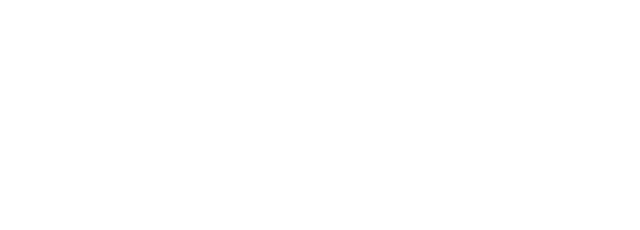
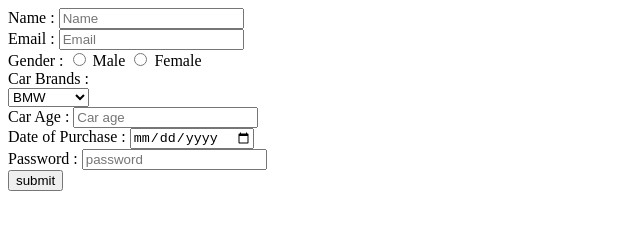
Before and after one commit to acciojob/car-insurance-form-yadavlav7978, a website: page main.html in a window 1280 px wide. Shown: the whole page, without its empty margins (0-640 px from the left). Drawn offline with Linux system fonts and the light colour scheme.

Commit message:
created a submission

```diff
--- a/main.html
+++ b/main.html
@@ -7,7 +7,45 @@
 </head>
 
 <body>
-	<!-- the entire body must be written by student -->
+	<form method="post">
+		<!--Name-->
+		<label for="name">Name : </label>
+		<input type="text" id="name" required placeholder="Name"/><br>
+
+	 <!--Email-->
+	 <label for="email">Email : </label>
+	 <input type="email" id="email" required placeholder="Email"/><br>
+
+    <!--Gender-->
+	<label>Gender : </label>
+	<input type="radio" required/>
+	<label>Male</label>
+	<input type="radio" required/>
+	<label>Female</label><br>
+
+  <!--Car Brands-->
+	<label for="cars">Car Brands : </label><br>
+     <select id="cars" >
+		 <option for="BMW">BMW</option>
+		<option for="Audi">Audi</option>
+		<option for="Mercedez">Mercedez</option>
+	 </select><br>
+
+   <!--Car Age-->
+	<label for="carage">Car Age : </label>
+	<input type="number" id="carage" required placeholder="Car age"/><br>
+
+  <!--Date of Purchase-->
+	<label for="dop">Date of Purchase : </label>
+	<input type="date" id="dop" required /><br>
+
+	<!--Password-->
+	<label for="password">Password : </label>
+	<input type="password" id="password" required placeholder="password"/><br>
+
+		<button type="submit">submit</button>
+
+	</form>
     <script type="text/javascript" src="./script.js">
 </script>
 
```
